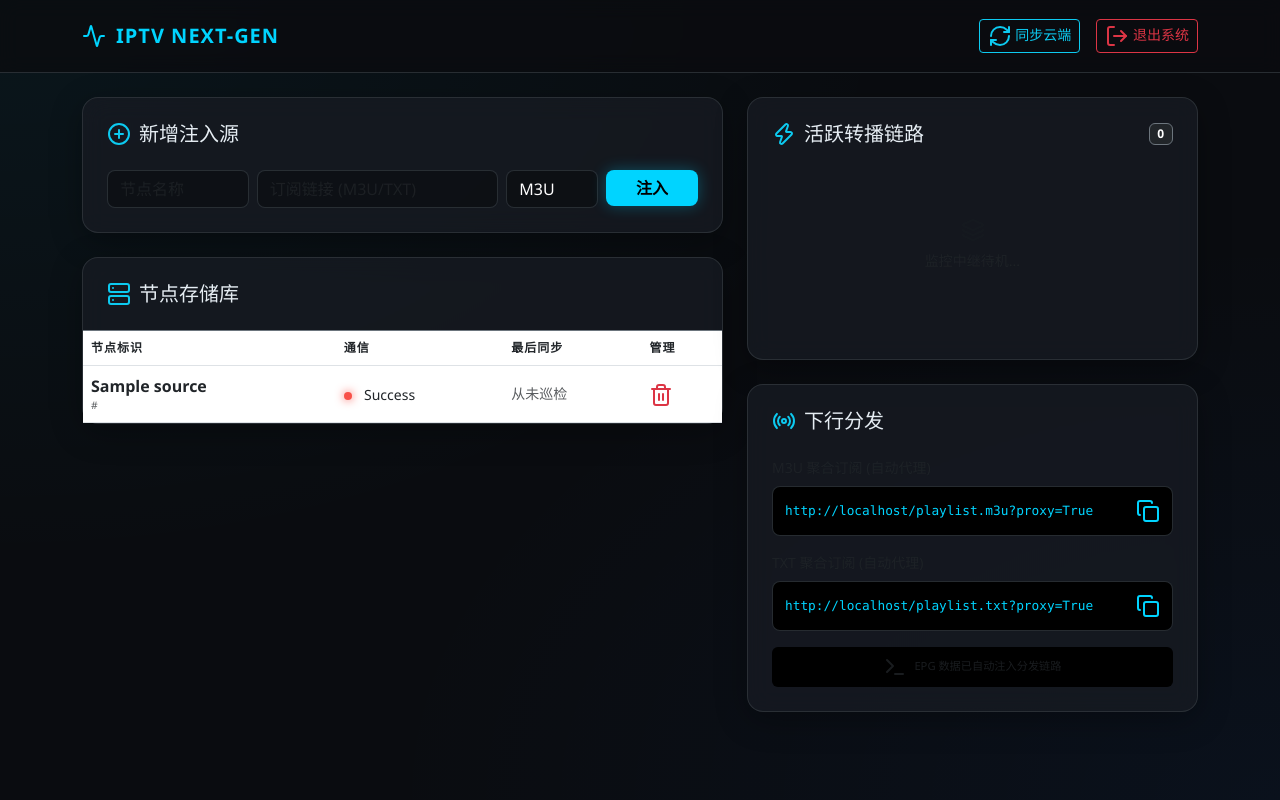
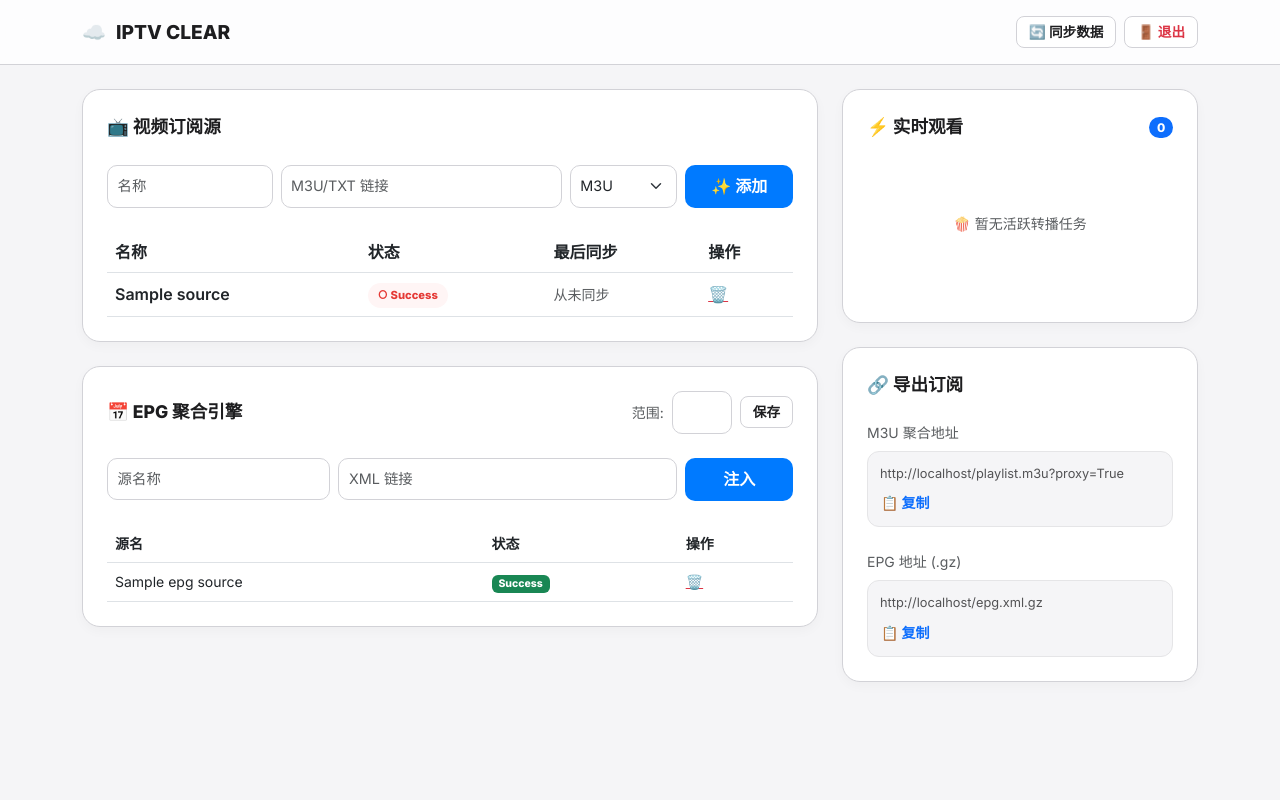
Before and after one commit to JE668/iptv-manager, a Python web app: template templates/index.html in a window 1280 px wide. Run offline with Jinja, Linux system fonts and the light colour scheme; the template is opened without the code that fills it: most values are stand-ins (such as "Sample title", 1, 10 or a date in 2020).

Commit message:
Update index.html

```diff
--- a/templates/index.html
+++ b/templates/index.html
@@ -3,291 +3,254 @@
 <head>
     <meta charset="UTF-8">
     <meta name="viewport" content="width=device-width, initial-scale=1.0">
-    <title>IPTV Manager | NextGen Dashboard</title>
-    <!-- 引入核心样式与图标 -->
+    <title>IPTV Manager | 简洁控制台</title>
     <link href="https://cdn.jsdelivr.net/npm/bootstrap@5.3.0/dist/css/bootstrap.min.css" rel="stylesheet">
+    <link href="https://fonts.googleapis.com/css2?family=Inter:wght@400;600;800&display=swap" rel="stylesheet">
     <script src="https://unpkg.com/lucide@latest"></script>
     <style>
         :root {
-            --bg-color: #0a0c10;
-            --card-bg: rgba(23, 27, 34, 0.8);
-            --accent-color: #00d4ff;
-            --text-main: #e6edf3;
-            --text-muted: #8b949e;
-            --border-color: rgba(48, 54, 61, 0.8);
-            --danger-color: #f85149;
+            --primary-color: #007aff; /* Apple Blue */
+            --bg-color: #f5f5f7;     /* Mac System Gray */
+            --card-bg: #ffffff;
+            --text-main: #1d1d1f;
+            --text-muted: #86868b;
+            --border-color: #d2d2d7;
+            --success-bg: #e8f5e9;
+            --success-text: #2e7d32;
+            --danger-bg: #fff5f5;
+            --danger-text: #e53935;
         }
 
         body {
             background-color: var(--bg-color);
-            background-image:
-                radial-gradient(at 0% 0%, rgba(0, 212, 255, 0.05) 0px, transparent 50%),
-                radial-gradient(at 100% 100%, rgba(13, 110, 253, 0.05) 0px, transparent 50%);
             color: var(--text-main);
-            font-family: 'Segoe UI', system-ui, -apple-system, sans-serif;
-            min-height: 100vh;
+            font-family: 'Inter', -apple-system, BlinkMacSystemFont, "Segoe UI", Roboto, sans-serif;
             margin: 0;
+            padding-bottom: 60px;
         }
 
-        /* 科技感毛玻璃卡片 */
-        .glass-card {
-            background: var(--card-bg);
-            backdrop-filter: blur(12px);
-            -webkit-backdrop-filter: blur(12px);
-            border: 1px solid var(--border-color);
-            border-radius: 16px;
-            box-shadow: 0 8px 32px rgba(0, 0, 0, 0.3);
-            transition: all 0.3s ease;
-        }
-
-        /* 导航栏 */
+        /* 顶部导航 */
         .navbar {
-            background: rgba(10, 12, 16, 0.8);
-            backdrop-filter: blur(10px);
+            background-color: rgba(255, 255, 255, 0.8);
+            backdrop-filter: saturate(180%) blur(20px);
             border-bottom: 1px solid var(--border-color);
-            padding: 1rem 0;
+            padding: 0.8rem 0;
+            position: sticky;
+            top: 0;
+            z-index: 1000;
         }
 
         .navbar-brand {
             font-weight: 800;
-            letter-spacing: 1px;
-            color: var(--accent-color) !important;
+            color: var(--text-main) !important;
+            display: flex;
+            align-items: center;
+            gap: 10px;
+            font-size: 1.2rem;
+        }
+
+        /* 卡片设计 */
+        .clean-card {
+            background: var(--card-bg);
+            border: 1px solid var(--border-color);
+            border-radius: 18px;
+            padding: 1.5rem;
+            margin-bottom: 1.5rem;
+            box-shadow: 0 4px 12px rgba(0, 0, 0, 0.03);
+        }
+
+        .card-title {
+            font-weight: 700;
+            font-size: 1.1rem;
+            margin-bottom: 1.5rem;
             display: flex;
             align-items: center;
             gap: 10px;
         }
 
-        /* 按钮样式 */
-        .btn-glow {
-            background: var(--accent-color);
+        /* 现代按钮 */
+        .btn-primary {
+            background-color: var(--primary-color);
             border: none;
-            color: #000;
             font-weight: 600;
+            border-radius: 10px;
+            padding: 0.6rem 1.5rem;
+            transition: all 0.2s ease;
+        }
+        .btn-primary:hover { transform: scale(1.02); background-color: #0062cc; }
+
+        .btn-action {
             border-radius: 8px;
-            box-shadow: 0 0 15px rgba(0, 212, 255, 0.3);
-            transition: all 0.3s;
-        }
-        .btn-glow:hover {
-            transform: translateY(-2px);
-            box-shadow: 0 0 25px rgba(0, 212, 255, 0.5);
+            font-weight: 600;
+            font-size: 0.85rem;
+            padding: 5px 12px;
+            border: 1px solid var(--border-color);
             background: #fff;
+            color: var(--text-main);
         }
 
-        /* 输入框样式 */
         .form-control, .form-select {
-            background: rgba(0, 0, 0, 0.3);
             border: 1px solid var(--border-color);
-            color: #fff;
-            border-radius: 8px;
-        }
-        .form-control:focus {
-            background: rgba(0, 0, 0, 0.4);
-            border-color: var(--accent-color);
-            box-shadow: 0 0 0 0.25rem rgba(0, 212, 255, 0.1);
-            color: #fff;
+            border-radius: 10px;
+            padding: 0.6rem;
+            font-size: 0.9rem;
         }
 
-        /* 表格样式 */
-        .table { color: var(--text-main); }
-        .table thead { color: var(--text-muted); text-transform: uppercase; font-size: 0.75rem; letter-spacing: 1px; }
-        .table-hover tbody tr:hover { background: rgba(255, 255, 255, 0.03); }
+        /* 状态标签 */
+        .status-pill {
+            font-size: 0.7rem;
+            padding: 4px 10px;
+            border-radius: 20px;
+            font-weight: 700;
+            display: inline-flex;
+            align-items: center;
+            gap: 4px;
+        }
+        .status-pill.online { background: var(--success-bg); color: var(--success-text); }
+        .status-pill.offline { background: var(--danger-bg); color: var(--danger-text); }
 
-        /* 监控条目样式 */
+        /* 监控条目 */
         .stream-item {
-            border-bottom: 1px solid var(--border-color);
-            padding: 15px 0;
+            background: #fafafa;
+            border: 1px solid #eee;
+            border-radius: 14px;
+            padding: 15px;
+            margin-bottom: 15px;
         }
-        .stream-item:last-child { border: none; }
 
-        .upstream-url {
+        .upstream-tag {
             font-size: 0.65rem;
             color: var(--text-muted);
-            background: rgba(0,0,0,0.4);
-            padding: 6px 10px;
+            background: #eee;
+            padding: 4px 8px;
             border-radius: 6px;
             display: block;
+            margin-top: 10px;
             white-space: nowrap;
             overflow: hidden;
             text-overflow: ellipsis;
-            margin: 10px 0;
-            border: 1px solid rgba(255,255,255,0.05);
         }
 
-        .client-tag {
-            font-size: 0.65rem;
-            color: #aaa;
-            background: rgba(255,255,255,0.05);
-            padding: 3px 8px;
-            border-radius: 4px;
-            margin-right: 6px;
-            margin-top: 6px;
-            display: inline-flex;
-            align-items: center;
-            gap: 4px;
-            border: 1px solid rgba(255,255,255,0.1);
+        .link-copy-group {
+            background: #f5f5f7;
+            border-radius: 12px;
+            padding: 12px;
+            font-size: 0.8rem;
+            border: 1px solid #e5e5e7;
         }
-
-        .badge-tech {
-            background: rgba(0, 212, 255, 0.1);
-            color: var(--accent-color);
-            border: 1px solid rgba(0, 212, 255, 0.2);
-            padding: 4px 8px;
-            border-radius: 4px;
-            font-size: 0.65rem;
-            font-weight: 600;
-        }
-
-        .link-copy-box {
-            background: #000;
-            border-radius: 8px;
-            padding: 12px;
-            font-family: 'Consolas', monospace;
-            font-size: 0.8rem;
-            color: var(--accent-color);
-            display: flex;
-            justify-content: space-between;
-            align-items: center;
-            border: 1px solid var(--border-color);
-        }
-
-        /* 呼吸灯 */
-        .status-dot {
-            width: 8px; height: 8px; border-radius: 50%; display: inline-block; margin-right: 8px;
-        }
-        .dot-online { background: #238636; box-shadow: 0 0 10px #238636; }
-        .dot-offline { background: var(--danger-color); box-shadow: 0 0 10px var(--danger-color); }
     </style>
 </head>
 <body>
 
-<nav class="navbar sticky-top">
+<nav class="navbar mb-4">
     <div class="container">
         <a class="navbar-brand" href="/">
-            <i data-lucide="activity"></i> IPTV NEXT-GEN
+            <span>☁️</span> IPTV CLEAR
         </a>
-        <div class="d-flex align-items-center gap-3">
-            <span id="check-status-text" style="display: none;">
-                <span class="spinner-grow spinner-grow-sm me-1"></span> 巡检中...
+        <div class="d-flex align-items-center gap-2">
+            <span id="check-status-text" class="small text-muted" style="display: none;">
+                <span class="spinner-border spinner-border-sm me-1 text-primary"></span>
             </span>
-            <a href="/refresh" class="btn btn-outline-info btn-sm">
-                <i data-lucide="refresh-cw" size="14"></i> 同步云端
-            </a>
-            <a href="/logout" class="btn btn-outline-danger btn-sm">
-                <i data-lucide="log-out" size="14"></i> 退出系统
-            </a>
+            <a href="/refresh" class="btn btn-action">🔄 同步数据</a>
+            <a href="/logout" class="btn btn-action text-danger">🚪 退出</a>
         </div>
     </div>
 </nav>
 
-<div class="container mt-4 pb-5">
+<div class="container">
     <div class="row g-4">
-        <!-- 左侧：核心管理 -->
-        <div class="col-lg-7">
-            <div class="glass-card p-4 mb-4">
-                <div class="d-flex align-items-center gap-2 mb-4">
-                    <i data-lucide="plus-circle" class="text-info"></i>
-                    <h5 class="m-0">新增注入源</h5>
-                </div>
-                <form action="/add_source" method="post" class="row g-2">
-                    <div class="col-md-3">
-                        <input type="text" name="name" class="form-control" placeholder="节点名称" required>
-                    </div>
-                    <div class="col-md-5">
-                        <input type="text" name="url" class="form-control" placeholder="订阅链接 (M3U/TXT)" required>
-                    </div>
+        <!-- 左侧 -->
+        <div class="col-lg-8">
+            <div class="clean-card">
+                <div class="card-title">📺 视频订阅源</div>
+                <form action="/add_source" method="post" class="row g-2 mb-4">
+                    <div class="col-md-3"><input type="text" name="name" class="form-control" placeholder="名称" required></div>
+                    <div class="col-md-5"><input type="text" name="url" class="form-control" placeholder="M3U/TXT 链接" required></div>
                     <div class="col-md-2">
                         <select name="type" class="form-select">
                             <option value="m3u">M3U</option>
                             <option value="txt">TXT</option>
                         </select>
                     </div>
-                    <div class="col-md-2">
-                        <button type="submit" class="btn btn-glow w-100">注入</button>
-                    </div>
+                    <div class="col-md-2"><button type="submit" class="btn btn-primary w-100">✨ 添加</button></div>
                 </form>
-            </div>
-
-            <div class="glass-card">
-                <div class="p-4 border-bottom border-secondary d-flex justify-content-between">
-                    <div class="d-flex align-items-center gap-2">
-                        <i data-lucide="server" class="text-info"></i>
-                        <h5 class="m-0">节点存储库</h5>
-                    </div>
-                </div>
                 <div class="table-responsive">
-                    <table class="table table-hover align-middle mb-0">
-                        <thead>
-                            <tr>
-                                <th>节点标识</th>
-                                <th>通信</th>
-                                <th>最后同步</th>
-                                <th>管理</th>
-                            </tr>
-                        </thead>
+                    <table class="table align-middle mb-0">
+                        <thead><tr><th>名称</th><th>状态</th><th>最后同步</th><th>操作</th></tr></thead>
                         <tbody>
                             {% for s in sources %}
                             <tr>
+                                <td class="fw-semibold">{{ s.name }}</td>
                                 <td>
-                                    <div class="fw-bold">{{ s.name }}</div>
-                                    <div class="text-muted" style="font-size: 0.65rem; max-width: 250px; overflow: hidden; text-overflow: ellipsis;">{{ s.url }}</div>
+                                    <span class="status-pill {{ 'online' if s.status == 'Online' else 'offline' }}">
+                                        {{ '●' if s.status == 'Online' else '○' }} {{ s.status }}
+                                    </span>
                                 </td>
-                                <td>
-                                    <span class="status-dot {{ 'dot-online' if s.status == 'Online' else 'dot-offline' }}"></span>
-                                    <span class="small">{{ s.status }}</span>
-                                </td>
-                                <td class="small text-muted time-ago" data-time="{{ s.last_check }}">-</td>
-                                <td>
-                                    <a href="/delete/{{ s.id }}" class="text-danger" onclick="return confirm('确定移除此节点？')">
-                                        <i data-lucide="trash-2" size="18"></i>
-                                    </a>
-                                </td>
+                                <td class="text-muted small time-ago" data-time="{{ s.last_check }}">-</td>
+                                <td><a href="/delete/{{ s.id }}" class="text-danger" onclick="return confirm('确定删除吗？')">🗑️</a></td>
                             </tr>
                             {% endfor %}
                         </tbody>
                     </table>
                 </div>
             </div>
+
+            <div class="clean-card">
+                <div class="d-flex justify-content-between align-items-center mb-4">
+                    <div class="card-title mb-0">📅 EPG 聚合引擎</div>
+                    <form action="/update_epg_settings" method="post" class="d-flex align-items-center gap-2">
+                        <span class="small text-muted">范围:</span>
+                        <input type="number" name="days" value="{{ epg_days }}" class="form-control form-control-sm" style="width: 60px;">
+                        <button type="submit" class="btn btn-action btn-sm">保存</button>
+                    </form>
+                </div>
+                <form action="/add_epg_source" method="post" class="row g-2 mb-4">
+                    <div class="col-md-4"><input type="text" name="name" class="form-control" placeholder="源名称" required></div>
+                    <div class="col-md-6"><input type="text" name="url" class="form-control" placeholder="XML 链接" required></div>
+                    <div class="col-md-2"><button type="submit" class="btn btn-primary w-100">注入</button></div>
+                </form>
+                <table class="table align-middle small mb-0">
+                    <thead><tr><th>源名</th><th>状态</th><th>操作</th></tr></thead>
+                    <tbody>
+                        {% for e in epg_sources %}
+                        <tr>
+                            <td>{{ e.name }}</td>
+                            <td><span class="badge {{ 'bg-success' if e.status == 'Success' else 'bg-warning' }}">{{ e.status }}</span></td>
+                            <td><a href="/delete_epg/{{ e.id }}" class="text-danger">🗑️</a></td>
+                        </tr>
+                        {% endfor %}
+                    </tbody>
+                </table>
+            </div>
         </div>
 
-        <!-- 右侧：实时数据中心 -->
-        <div class="col-lg-5">
-            <div class="glass-card p-4 mb-4">
-                <div class="d-flex align-items-center justify-content-between mb-4">
-                    <div class="d-flex align-items-center gap-2">
-                        <i data-lucide="zap" class="text-info"></i>
-                        <h5 class="m-0">活跃转播链路</h5>
-                    </div>
-                    <span class="badge bg-dark border border-secondary" id="active-count">0</span>
+        <!-- 右侧 -->
+        <div class="col-lg-4">
+            <div class="clean-card">
+                <div class="d-flex justify-content-between align-items-center mb-4">
+                    <div class="card-title mb-0">⚡ 实时观看</div>
+                    <span class="badge bg-primary rounded-pill" id="active-count">0</span>
                 </div>
-                <div id="stream-monitor" style="max-height: 500px; overflow-y: auto;">
-                    <div class="text-center py-5 text-muted small">
-                        <i data-lucide="layers" size="32" class="mb-2 opacity-25"></i>
-                        <p>监控中继待机...</p>
-                    </div>
+                <div id="stream-monitor">
+                    <div class="text-center py-5 text-muted small"><p>🍿 暂无活跃转播任务</p></div>
                 </div>
             </div>
 
-            <div class="glass-card p-4">
-                <div class="d-flex align-items-center gap-2 mb-4">
-                    <i data-lucide="radio" class="text-info"></i>
-                    <h5 class="m-0">下行分发</h5>
-                </div>
-                <div class="mb-3">
-                    <label class="small text-muted mb-2 d-block">M3U 聚合订阅 (自动代理)</label>
-                    <div class="link-copy-box">
-                        <span id="m3u-link" style="overflow: hidden; text-overflow: ellipsis; white-space: nowrap; max-width: 85%;">...</span>
-                        <i data-lucide="copy" size="14" style="cursor:pointer" onclick="copyText('m3u-link')"></i>
+            <div class="clean-card">
+                <div class="card-title">🔗 导出订阅</div>
+                <div class="mb-4">
+                    <label class="small text-muted mb-2 d-block">M3U 聚合地址</label>
+                    <div class="link-copy-group">
+                        <div id="m3u-link" class="text-break opacity-75">加载中...</div>
+                        <button class="btn btn-sm text-primary p-0 mt-2 fw-bold" onclick="copyText('m3u-link')">📋 复制</button>
                     </div>
                 </div>
-                <div class="mb-3">
-                    <label class="small text-muted mb-2 d-block">TXT 聚合订阅 (自动代理)</label>
-                    <div class="link-copy-box">
-                        <span id="txt-link" style="overflow: hidden; text-overflow: ellipsis; white-space: nowrap; max-width: 85%;">...</span>
-                        <i data-lucide="copy" size="14" style="cursor:pointer" onclick="copyText('txt-link')"></i>
+                <div>
+                    <label class="small text-muted mb-2 d-block">EPG 地址 (.gz)</label>
+                    <div class="link-copy-group">
+                        <div id="epg-gz-link" class="text-break opacity-75">加载中...</div>
+                        <button class="btn btn-sm text-primary p-0 mt-2 fw-bold" onclick="copyText('epg-gz-link')">📋 复制</button>
                     </div>
-                </div>
-                <div class="p-2 rounded bg-black small text-muted text-center" style="font-size: 0.7rem;">
-                    <i data-lucide="terminal" size="12" class="me-1"></i> EPG 数据已自动注入分发链路
                 </div>
             </div>
         </div>
@@ -295,18 +258,14 @@
 </div>
 
 <script>
-    // 初始化 Lucide
-    lucide.createIcons();
-
     function updateTimeLabels() {
         const now = Math.floor(Date.now() / 1000);
         document.querySelectorAll('.time-ago').forEach(el => {
             const timestamp = parseFloat(el.getAttribute('data-time'));
-            if (!timestamp || timestamp === 0) { el.innerText = '从未巡检'; return; }
+            if (!timestamp) { el.innerText = '从未同步'; return; }
             const diff = now - timestamp;
             if (diff < 60) el.innerText = '刚刚';
-            else if (diff < 3600) el.innerText = Math.floor(diff / 60) + 'm ago';
-            else el.innerText = Math.floor(diff / 3600) + 'h ago';
+            else el.innerText = Math.floor(diff/60) + ' 分钟前';
         });
     }
 
@@ -314,61 +273,42 @@
         try {
             const res = await fetch('/api/status');
             const data = await res.json();
-
             document.getElementById('check-status-text').style.display = data.is_checking ? 'block' : 'none';
             document.getElementById('active-count').innerText = data.active_streams.length;
 
             const monitor = document.getElementById('stream-monitor');
             if (data.active_streams.length === 0) {
-                monitor.innerHTML = `<div class="text-center py-5 text-muted small"><i data-lucide="layers" size="32" class="mb-2 opacity-25"></i><p>监控中继待机...</p></div>`;
+                monitor.innerHTML = `<div class="text-center py-5 text-muted small"><p>🍿 暂无活跃转播任务</p></div>`;
             } else {
                 monitor.innerHTML = data.active_streams.map(s => `
                     <div class="stream-item">
                         <div class="d-flex justify-content-between align-items-center mb-1">
-                            <div class="fw-bold" style="color:var(--accent-color); font-size: 0.95rem;">${s.name}</div>
-                            <span class="badge bg-primary" style="font-size:0.6rem; background: rgba(0,212,255,0.15) !important; color:var(--accent-color); border:1px solid rgba(0,212,255,0.3);">${s.client_count} PEERS</span>
+                            <div class="fw-bold">${s.name}</div>
+                            <span class="text-primary small fw-bold">${s.client_count} 观众</span>
                         </div>
-
-                        <div class="upstream-url">UPSTREAM: ${s.url}</div>
-
-                        <div class="d-flex gap-2 mb-2">
-                            <span class="badge-tech">${s.info.res}</span>
-                            <span class="badge-tech">${s.info.codec}</span>
-                            <span class="ms-auto fw-bold text-danger" style="font-size:0.85rem">${s.speed}</span>
-                        </div>
-
-                        <div class="clients-list">
-                            ${s.clients.map(c => `
-                                <div class="client-tag">
-                                    <i data-lucide="user" size="8"></i> ${c.ip} <span style="opacity:0.5">[${c.start_time}]</span>
-                                </div>
-                            `).join('')}
+                        <div class="upstream-tag">${s.url}</div>
+                        <div class="d-flex gap-2 mt-2">
+                            <span class="badge-soft" style="background: #f0f4ff; color:#0052ff; font-size:0.65rem; padding: 2px 6px; border-radius:4px;">${s.info.res}</span>
+                            <span class="ms-auto fw-bold text-danger" style="font-size:0.8rem">📡 ${s.speed}</span>
                         </div>
                     </div>
                 `).join('');
             }
-            lucide.createIcons(); // 重新加载动态生成的图标
-        } catch (e) { console.error("API 通信故障:", e); }
+        } catch (e) {}
     }
 
     function copyText(id) {
         const text = document.getElementById(id).innerText;
-        navigator.clipboard.writeText(text).then(() => {
-            alert("分发链路已复制到剪贴板");
-        });
+        navigator.clipboard.writeText(text).then(() => alert("✅ 已复制到剪贴板"));
     }
 
-    // 适配反代域名
     const base = window.location.origin;
     document.getElementById('m3u-link').innerText = base + '/playlist.m3u?proxy=True';
-    document.getElementById('txt-link').innerText = base + '/playlist.txt?proxy=True';
+    document.getElementById('epg-gz-link').innerText = base + '/epg.xml.gz';
 
-    // 启动轮询
     setInterval(updateTimeLabels, 10000);
     setInterval(fetchData, 3000);
-    updateTimeLabels();
-    fetchData();
+    updateTimeLabels(); fetchData();
 </script>
-
 </body>
 </html>
```
